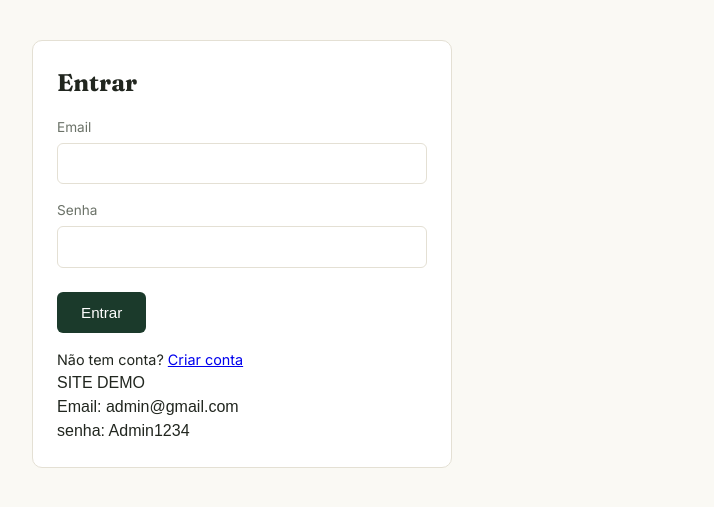
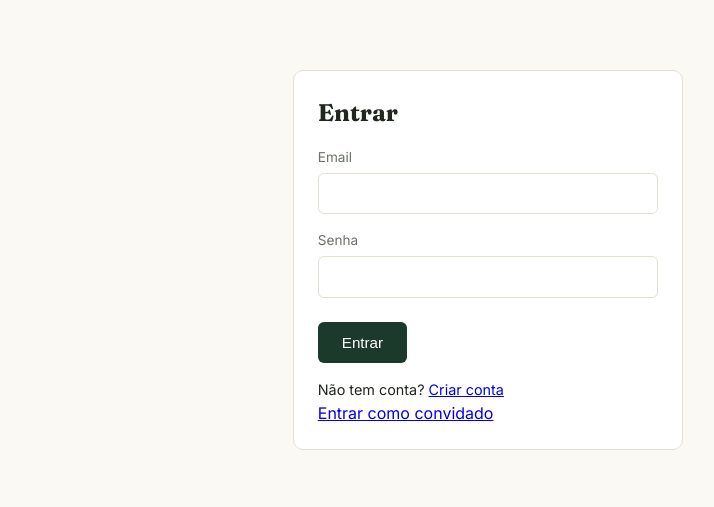
Before and after one commit to pedromatoss010/financas-app-web, a Flask app: page /login in a window 1280 px wide. Shown: the part 74-581 px from the top of the page, without its empty margins (152-866 px from the left). Run offline with Flask 3, Linux system fonts and the light colour scheme.

Commit message:
Colocando acesso para visitantes

```diff
--- a/financas_app/app.py
+++ b/financas_app/app.py
@@ -85,6 +85,17 @@ def login():
 def limite_tentativas(e):
     return render_template("login.html", erro="Muitas tentativas de login. Aguarde um minuto e tente novamente."), 429
 
+@app.route("/login-visitante")
+def logar_visitante():
+    email_demo = os.getenv("DEMO_EMAIL")
+    usuario = Usuario.query.filter_by(email=email_demo).first()
+
+    if usuario:
+        login_user(usuario)
+        return redirect("/")
+
+    return redirect("/login")
+
 @app.route("/logout")
 @login_required
 def logout():
--- a/financas_app/static/style.css
+++ b/financas_app/static/style.css
@@ -17,9 +17,7 @@ body {
     color: var(--texto);
     line-height: 1.5;
 }
-.atenção {
-    font-family: Arial, Helvetica, sans-serif;
-}
+
 h1, h2, h3 {
     font-family: 'Fraunces', serif;
     font-weight: 700;
@@ -55,6 +53,10 @@ h1, h2, h3 {
     max-width: 960px;
     margin: 0 auto;
     padding: 2.5rem 1.5rem;
+    display: flex;
+    align-items: center;
+    justify-content: center;
+    margin-top: 30px;
 }
 
 .stats {
--- a/financas_app/templates/login.html
+++ b/financas_app/templates/login.html
@@ -23,11 +23,6 @@
         <p style="margin-top: 1rem; font-size: 0.9rem;">
             Não tem conta? <a href="/registrar">Criar conta</a>
         </p>
-
-            <p class="atenção">
-                SITE DEMO <br>
-                Email: admin@gmail.com <br>
-                senha: Admin1234
-            </p>
+        <a href="/login-visitante">Entrar como convidado</a>
     </div>
 {% endblock %}
```
